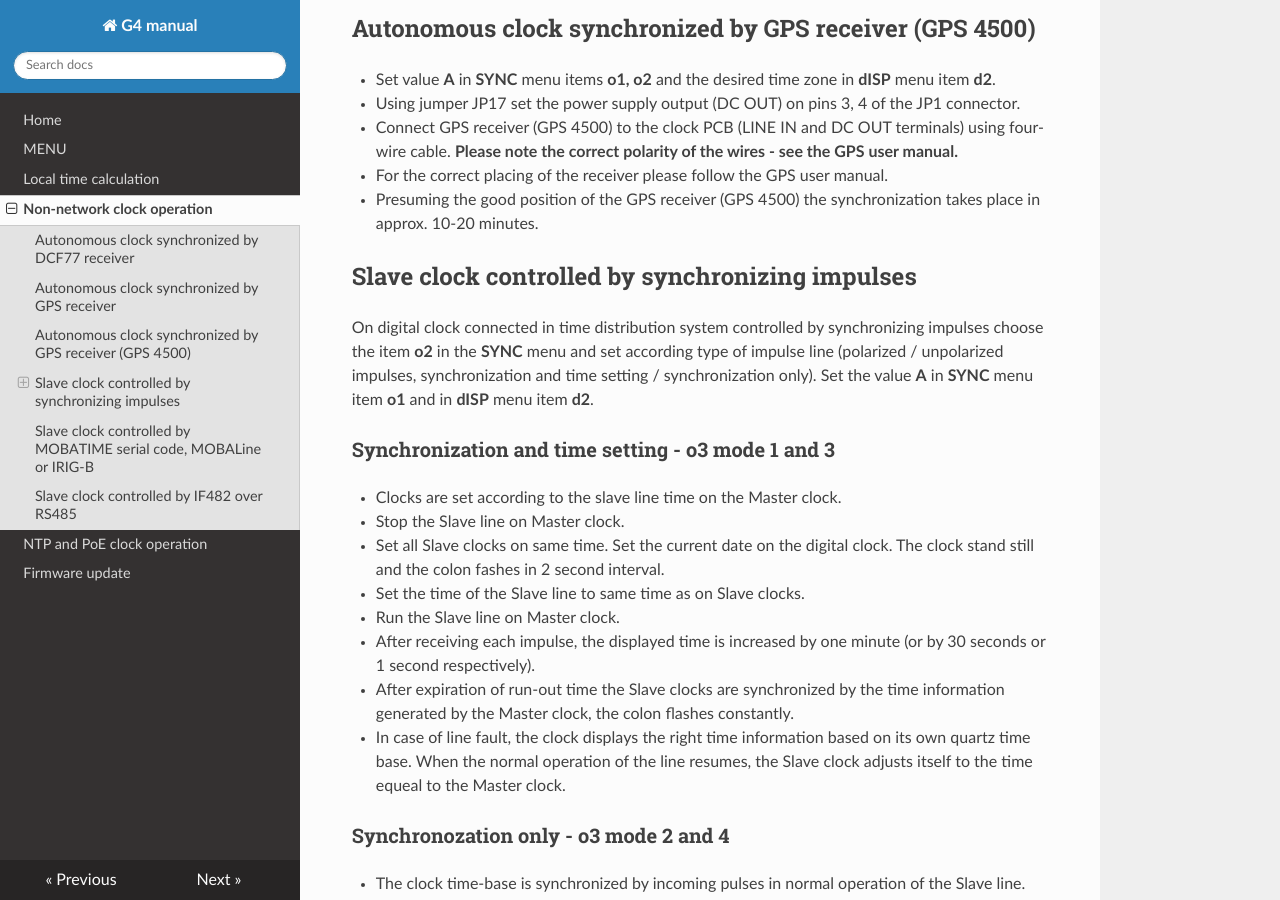
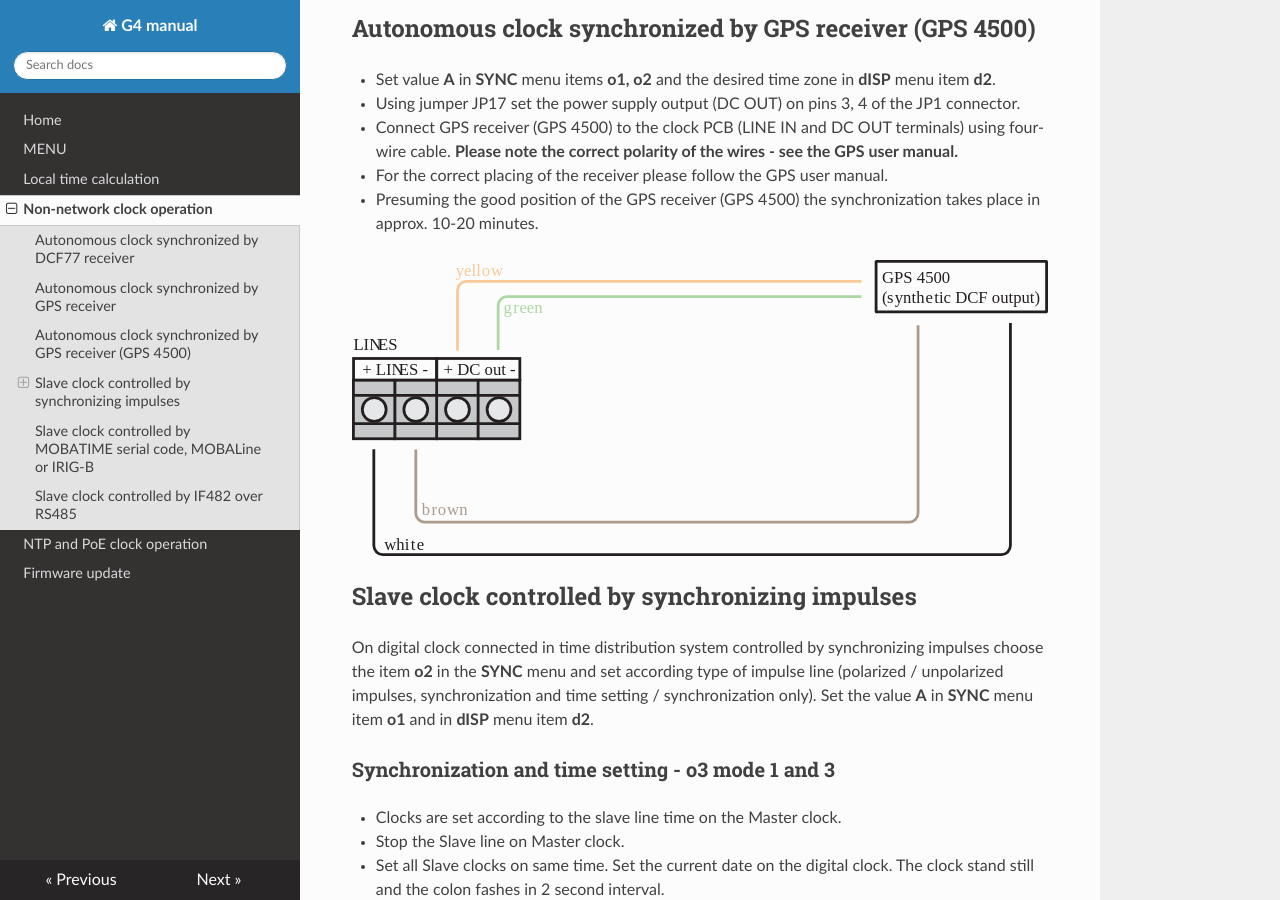
Before and after one commit to rici4kubicek/g4-manual, an MkDocs documentation site: the page built from docs/03-non-ethernet.md, in a window 1280 px wide and 900 px high, scrolled down 932 px. Built offline with MkDocs 1.6.1, drawn with Linux system fonts in a browser that asks for light colours; nearby versions of some CDN libraries.

Commit message:
Add GPS4500 image

```diff
--- a/docs/03-non-ethernet.md
+++ b/docs/03-non-ethernet.md
@@ -40,6 +40,8 @@ Choose the item **o2** in **SYNC** menu and set the type of synchronization. The
 * For the correct placing of the receiver please follow the GPS user manual.
 
 * Presuming the good position of the GPS receiver (GPS 4500) the synchronization takes place in approx. 10-20 minutes.
+
+![GPS4500](GPS4500.svg)
 
 
 ## Slave clock controlled by synchronizing impulses
```
Also changed, not shown: docs/GPS4500.svg (added), site/03-non-ethernet/index.html, site/GPS4500.svg (added), site/index.html, site/sitemap.xml, 1 other file.
